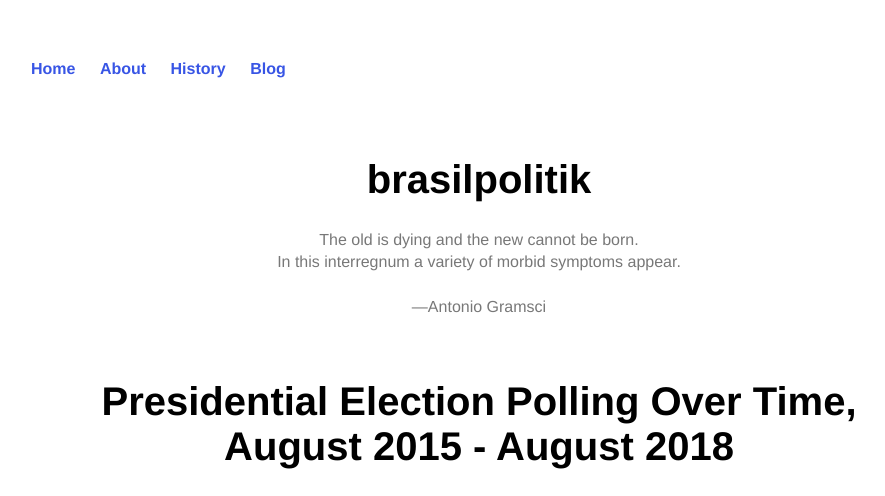
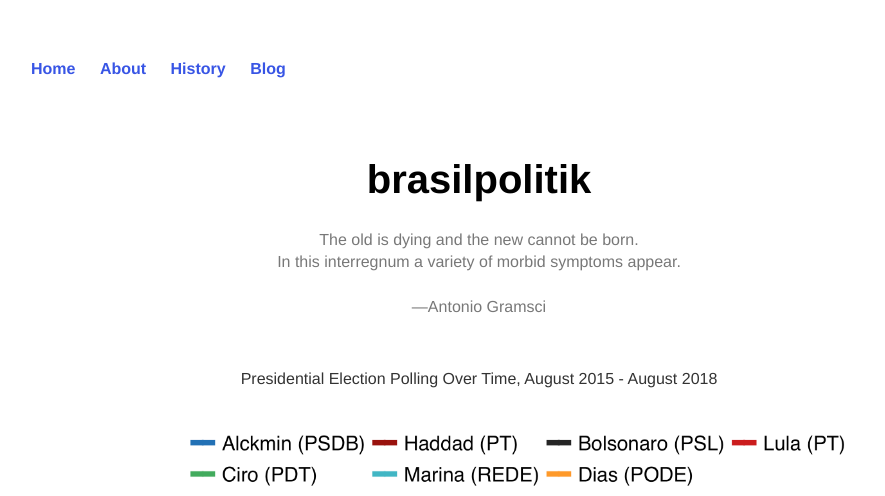
Before and after one commit to lizmckenna/elizabethmckenna.org, a Jekyll site: the page built from index.html, in a window 1280 px wide. Shown: the top 496 px of the page, without its empty margins (161-1046 px from the left). Built offline with Jekyll 4.4.1, drawn with Linux system fonts in a browser that asks for light colours; grey boxes are pictures that could not be loaded.

Commit message:
Update index.html

```diff
--- a/index.html
+++ b/index.html
@@ -16,9 +16,9 @@ title: brasilpolitik
 		—Antonio Gramsci</p>
 		</font>
 <br>
-<h1>Presidential Election Polling Over Time, August 2015 - August 2018</h1>
+<p>Presidential Election Polling Over Time, August 2015 - August 2018</p>
  <center>
-<img src="/images/2018-08-11-wpp-v2" alt="HTML5 Icon" style="width:900px;height:650px;">
+<img src="/images/2018-08-11-wpp-v2.png" alt="HTML5 Icon" style="width:900px;height:650px;">
 	</center>
 <br>
 	<br>
```
